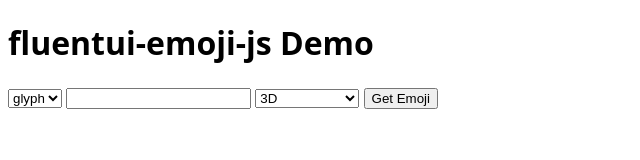
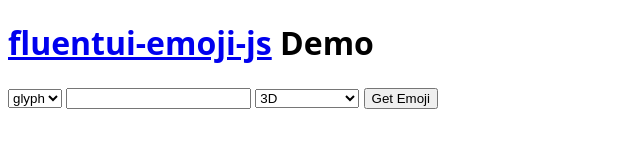
Before and after one commit to ZacharyCrespin/fluentui-emoji-demo, a website: page public/index.html in a window 1280 px wide. Shown: the whole page, without its empty margins (0-640 px from the left). Drawn offline with Linux system fonts and the light colour scheme.

Commit message:
update to v1.1.1

```diff
--- a/package.json
+++ b/package.json
@@ -1,5 +1,5 @@
 {
-  "name": "fluentui-emoji-demo",
+  "name": "fluentui-emoji-js-demo",
   "version": "1.0.0",
   "description": "",
   "main": "index.js",
@@ -10,6 +10,6 @@
   "author": "",
   "license": "MIT",
   "dependencies": {
-    "fluentui-emoji-js": "^1.0.1"
+    "fluentui-emoji-js": "^1.1.1"
   }
 }
--- a/public/index.html
+++ b/public/index.html
@@ -11,7 +11,7 @@
   </style>
 </head>
 <body>
-  <h1>fluentui-emoji-js Demo</h1>
+  <h1><a href="https://github.com/ZacharyCrespin/fluentui-emoji-js" target="_blank">fluentui-emoji-js</a> Demo</h1>
   <form>
     <select name="mode" id="mode">
       <option value="glyph">glyph</option>
```
Also changed, not shown: 1 other file.
